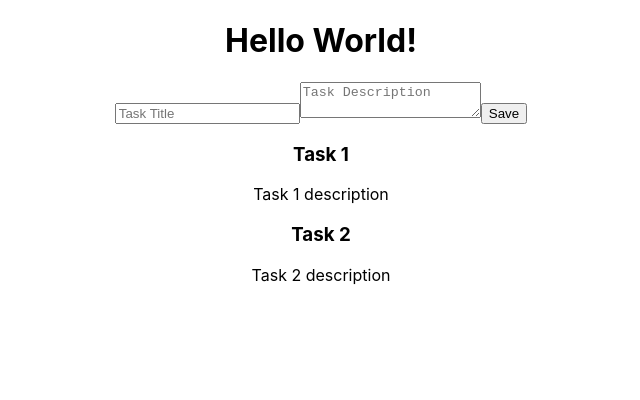
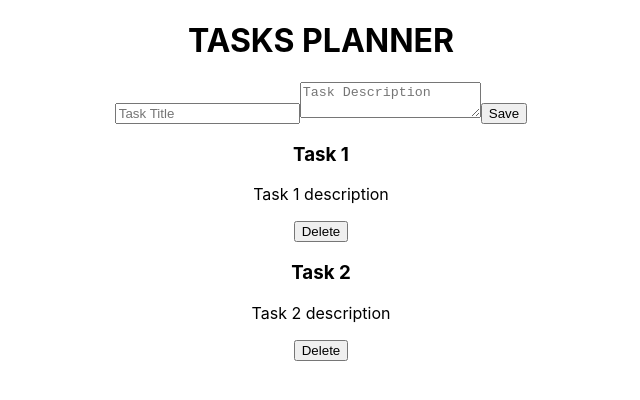
Before and after one commit to VictoriaDefagot/react-redux, a React (Create React App) app in the folder react-redux/: page / in a window 1280 px wide. Shown: the top 400 px of the page, without its empty margins (319-959 px from the left). Built offline with nearby package versions, Linux system fonts and the light colour scheme.

Commit message:
DeleteTask reducer

```diff
--- a/react-redux/src/App.js
+++ b/react-redux/src/App.js
@@ -7,7 +7,7 @@
   return (
 
     <div className="App">
-      <h1>Hello World!</h1>
+      <h1>TASKS PLANNER</h1>
       <TasksForm />
       <TasksList />
     </div>
--- a/react-redux/src/components/tasksForm.js
+++ b/react-redux/src/components/tasksForm.js
@@ -1,4 +1,3 @@
-import React from "react";
 import { useState } from 'react';
 import { useDispatch } from 'react-redux';
 import { addTask } from '../features/tasks/taskSlice';
--- a/react-redux/src/components/tasksList.js
+++ b/react-redux/src/components/tasksList.js
@@ -1,10 +1,15 @@
-import React from "react";
-import { useSelector } from 'react-redux';
+import { useSelector, useDispatch } from 'react-redux';
+import { deleteTask } from '../features/tasks/taskSlice';
 
 function TasksList() {
 
     const tasks = useSelector(state => state.tasks);
-    console.log(tasks);
+
+    const dispatch = useDispatch();
+
+    const handlerDelete = (id) => {
+        dispatch(deleteTask(id));
+    };
 
     return(
         <>
@@ -12,6 +17,7 @@
             <div key={task.id}>
                 <h3>{task.title}</h3>
                 <p>{task.description}</p>
+                <button onClick={() => handlerDelete(task.id)}>Delete</button>
             </div>
         ))}
         </>
--- a/react-redux/src/features/tasks/taskSlice.js
+++ b/react-redux/src/features/tasks/taskSlice.js
@@ -13,6 +13,7 @@
         completed: false
     }];
 
+
 export const taskSlice = createSlice({
     name: 'tasks',
     initialState,
@@ -20,10 +21,16 @@
         addTask: (state, action) => {
             state.push(action.payload);
             //[...state, action.payload];
+        },
+        deleteTask: (state, action) => {
+            const taskFound = state.find(task => task.id === action.payload);
+            if(taskFound) {
+                state.splice(state.indexOf(taskFound), 1);
+            };
         }
     }
 });
 
 
-export const { addTask } = taskSlice.actions;
+export const { addTask, deleteTask } = taskSlice.actions;
 export default taskSlice.reducer;
```
